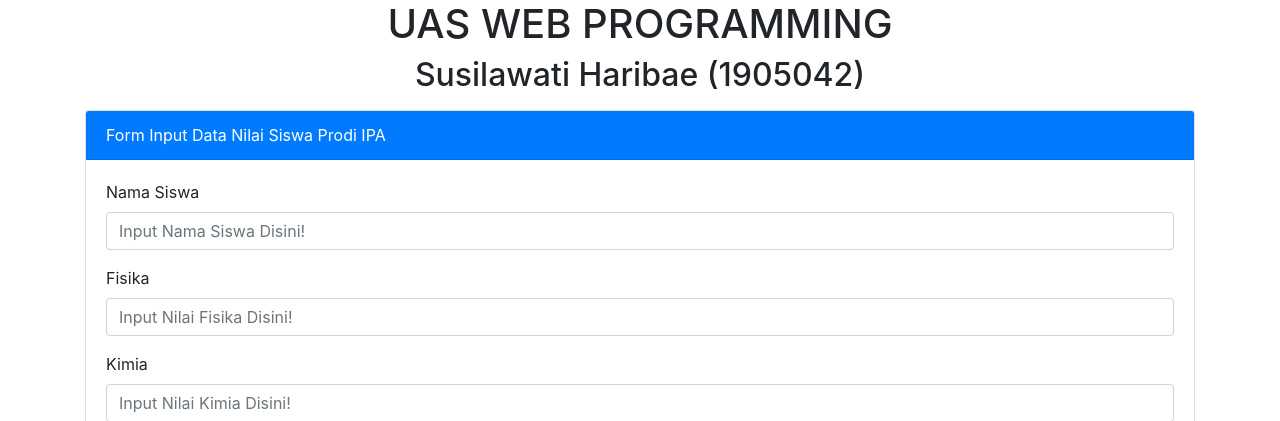
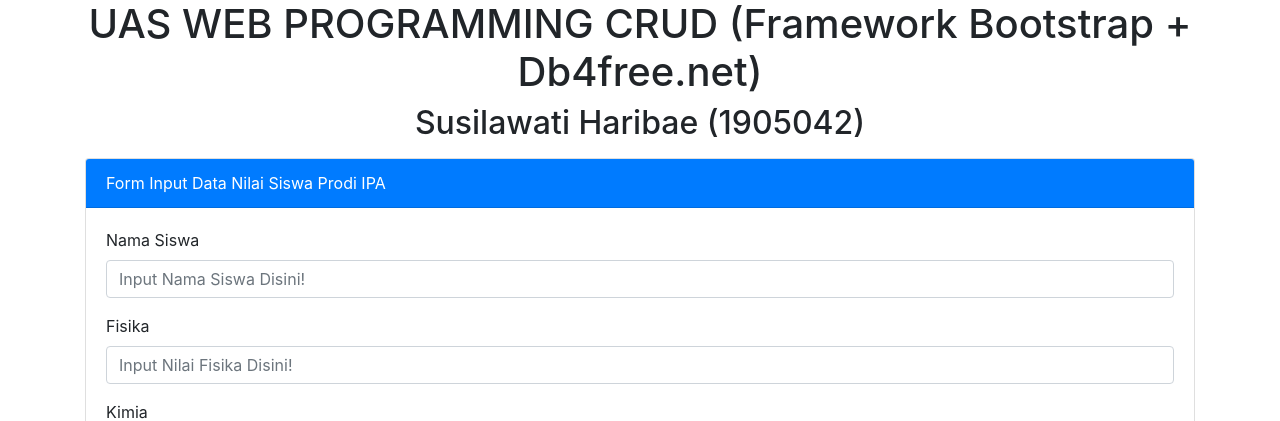
Before and after one commit to susilawatiharibae/crud, a PHP site: page / in a window 1280 px wide. Shown: the top 421 px of the page. Run offline with PHP 8.4, Linux system fonts and the light colour scheme; data that the repository does not hold is empty.

```diff
--- a/index.php
+++ b/index.php
@@ -45,12 +45,12 @@
 <!DOCTYPE html>
 <html>
 <head>
-    <tittle></tittle>
+    <title>Tugas Web Programming</title>
     <link rel="stylesheet" type="text/css" href="css/bootstrap.min.css">
 </head>
 <body>
 <div class="container">
-    <h1 class="text-center">UAS WEB PROGRAMMING</h1>
+    <h1 class="text-center">UAS WEB PROGRAMMING CRUD (Framework Bootstrap + Db4free.net)</h1>
     <h2 class="text-center">Susilawati Haribae (1905042)</h2>
 
     <!-- Awal Card Form -->
```
Lines whose indentation alone changed are shown as unchanged.
